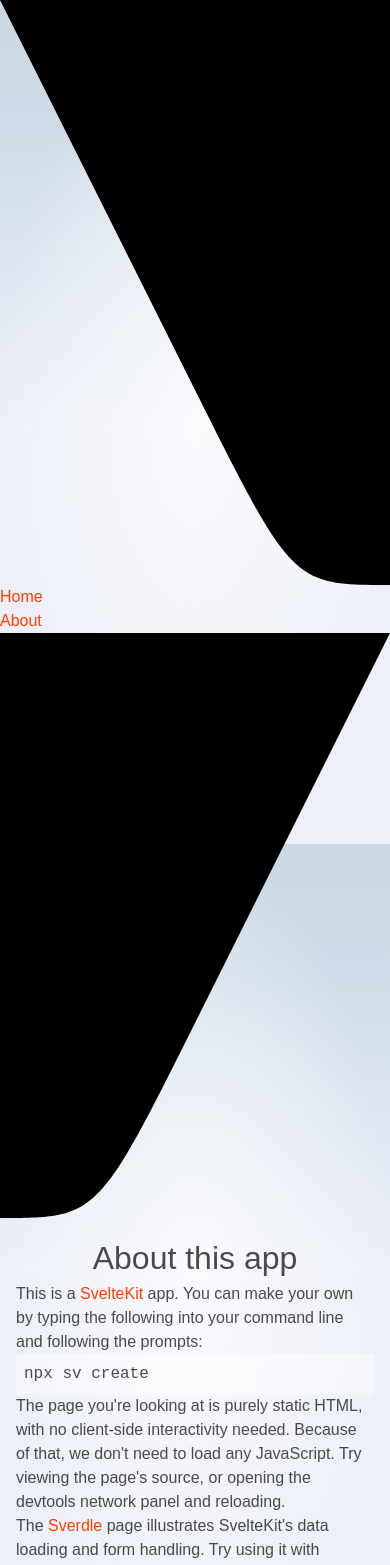
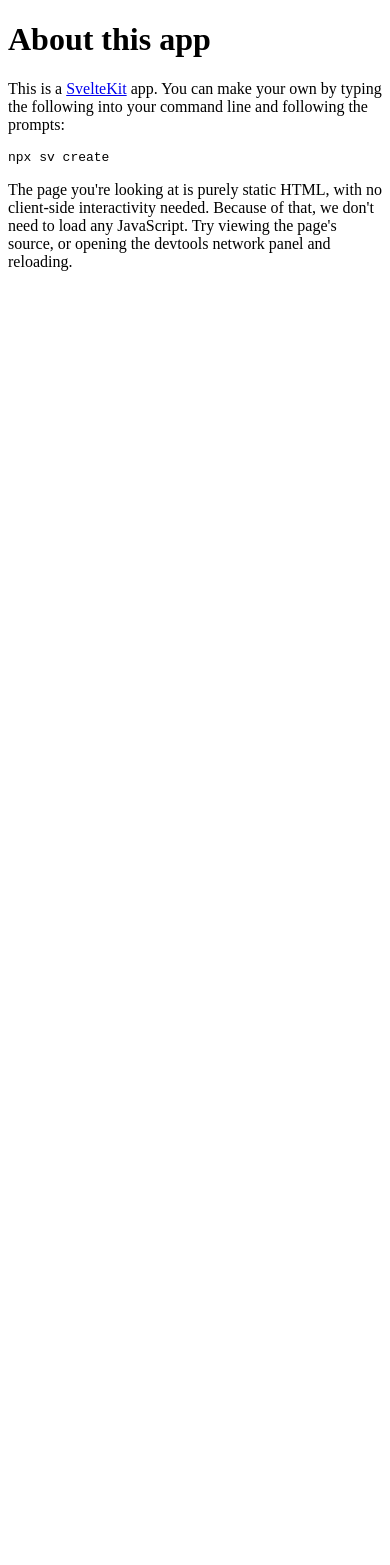
Before and after one commit to danielbom/portfolio, a SvelteKit app: page /about in a window 390 px wide. Shown: the top 1565 px of the page. After the commit the page ends 844 px from the top, so only its background shows below. Built offline with nearby package versions, Linux system fonts and the light colour scheme.

Commit message:
Add SectionHeader + SeactionHero

```diff
--- a/messages/en.json
+++ b/messages/en.json
@@ -1,4 +1,10 @@
 {
 	"$schema": "https://inlang.com/schema/inlang-message-format",
-	"hello_world": "Hello, {name} from en!"
+	"hello_world": "Hello, {name} from en!",
+	"header_about": "About",
+	"header_projects": "Projects",
+	"header_contacts": "Contacts",
+	"hero_hello": "Hello, my name is Daniel Farina, and I am a programmer!",
+	"hero_description": "I develop APIs and web pages with the most popular tools on the market.",
+	"hero_hire_me": "Hire me"
 }
--- a/messages/pt-br.json
+++ b/messages/pt-br.json
@@ -1,4 +1,10 @@
 {
 	"$schema": "https://inlang.com/schema/inlang-message-format",
-	"hello_world": "Hello, {name} from pt-br!"
+	"hello_world": "Hello, {name} from pt-br!",
+	"header_about": "Sobre",
+	"header_projects": "Projetos",
+	"header_contacts": "Contatos",
+	"hero_hello": "Olá, meu nome é Daniel Farina, e eu sou um programador!",
+	"hero_description": "Desenvolvo APIs e páginas web com as ferramentas mais populares do mercado.",
+	"hero_hire_me": "Me contrate"
 }
--- a/src/routes/+layout.svelte
+++ /dev/null
@@ -1,38 +0,0 @@
-<script lang="ts">
-	import { page } from '$app/state';
-	import { locales, localizeHref } from '$lib/paraglide/runtime';
-	import Header from './Header.svelte';
-	import './layout.css';
-
-	let { children } = $props();
-</script>
-
-<div class="app">
-	<Header />
-	<main>{@render children()}</main>
-</div>
-
-<div style="display:none">
-	{#each locales as locale}
-		<a href={localizeHref(page.url.pathname, { locale })}>{locale}</a>
-	{/each}
-</div>
-
-<style>
-	.app {
-		display: flex;
-		flex-direction: column;
-		min-height: 100vh;
-	}
-
-	main {
-		flex: 1;
-		display: flex;
-		flex-direction: column;
-		padding: 1rem;
-		width: 100%;
-		max-width: 64rem;
-		margin: 0 auto;
-		box-sizing: border-box;
-	}
-</style>
--- a/src/routes/+page.svelte
+++ b/src/routes/+page.svelte
@@ -1,4 +1,9 @@
 <script lang="ts">
+	import { page } from '$app/state';
+	import { locales, localizeHref } from '$lib/paraglide/runtime';
+	import SectionHeader from './SectionHeader.svelte';
+	import SectionHero from './SectionHero.svelte';
+	import './layout.css';
 </script>
 
 <svelte:head>
@@ -6,8 +11,28 @@
 	<meta name="description" content="Svelte demo app" />
 </svelte:head>
 
-<section>
-</section>
+<div class="bg-blue-600 min-h-screen scroll-smooth">
+	<div class="bg-indigo-900 text-white h-screen px-4 md:px-10 md:px-30 lg:px-40 xl:px-60 flex flex-col">
+		<SectionHeader />
+		<SectionHero />
+	</div>
+	<div class="bg-white text-black min-h-screen px-4 md:px-10 md:px-30 lg:px-40 xl:px-60 flex flex-col">
+		<div id="about">ABOUT</div>
+		<div id="skills">SKILLS</div>
+		<div id="projects">PROJECTS</div>
+		<!-- <SectionAbout /> -->
+		<!-- <SectionSkills /> -->
+		<!-- <SectionProjects /> -->
+	</div>
+	<div class="bg-indigo-900 text-white px-4 md:px-10 md:px-30 lg:px-40 xl:px-60">
+		<div id="contact">CONTACT</div>
+		<!-- <SectionContactMe /> -->
+		CONTACT ME
+	</div>
+</div>
 
-<style>
-</style>
+<div style="display:none">
+	{#each locales as locale}
+		<a href={localizeHref(page.url.pathname, { locale })}>{locale}</a>
+	{/each}
+</div>
--- a/src/routes/Header.svelte
+++ /dev/null
@@ -1,26 +0,0 @@
-<script lang="ts">
-	import { resolve } from '$app/paths';
-	import { page } from '$app/state';
-</script>
-
-<header>
-	<nav>
-		<svg viewBox="0 0 2 3" aria-hidden="true">
-			<path d="M0,0 L1,2 C1.5,3 1.5,3 2,3 L2,0 Z" />
-		</svg>
-		<ul>
-			<li aria-current={page.url.pathname === '/' ? 'page' : undefined}>
-				<a href={resolve('/')}>Home</a>
-			</li>
-			<li aria-current={page.url.pathname === '/about' ? 'page' : undefined}>
-				<a href={resolve('/about')}>About</a>
-			</li>
-		</ul>
-		<svg viewBox="0 0 2 3" aria-hidden="true">
-			<path d="M0,0 L0,3 C0.5,3 0.5,3 1,2 L2,0 Z" />
-		</svg>
-	</nav>
-</header>
-
-<style>
-</style>
--- /dev/null
+++ b/src/routes/SectionHeader.svelte
@@ -0,0 +1,33 @@
+<script lang="ts">
+	import { m } from '$lib/paraglide/messages.js';
+</script>
+
+<header class="flex justify-between py-10">
+    <div class="text-3xl md:text-2xl">
+        <span class="font-semibold italic">{'<DF/>'}</span> <span class="font-extrabold">Daniel Farina</span>
+    </div>
+    <ul class="hidden md:flex gap-4 text-lg items-center">
+        <li class="hover:text-blue-400 transition transition-1s cursor-pointer">
+            <a href="#about">
+                {m.header_about()}
+            </a>
+        </li>
+        <li class="hover:text-blue-400 transition transition-1s cursor-pointer">
+            <a href="#projects">
+                {m.header_projects()}
+            </a>
+        </li>
+        <li class="hover:text-blue-400 transition transition-1s cursor-pointer">
+            <a href="#contact">
+                {m.header_contacts()}
+            </a>
+        </li>
+        <!-- <li class="text-blue-400 px-3 border border-blue-400 hover:bg-blue-400 hover:text-white transition transition-1s">
+            <a href="#">Blog</a>
+        </li> -->
+        <li class="flex items-center">
+            <!-- <I18nDropdown /> -->
+        </li>
+    </ul>
+    <!-- <LinksDropdown /> -->
+</header>
--- /dev/null
+++ b/src/routes/SectionHero.svelte
@@ -0,0 +1,26 @@
+<script>
+	import { m } from "$lib/paraglide/messages";
+    import heroImage from '$lib/images/professional-programmer-working-late-dark-office.jpg';
+</script>
+
+<section class="flex gap-5 flex-1 pb-20 flex-col-reverse md:flex-row">
+    <div class="flex-1 flex items-center">
+        <div>
+            <h2 class="font-extrabold text-2xl mb-4">{m.hero_hello()}</h2>
+            <p class="mb-12">{m.hero_description()}</p>
+            <a
+                href="#contact"
+                class="rounded-sm bg-blue-400 text-white px-4 py-2 text-xl cursor-pointer hover:bg-blue-500 transition-colors"
+            >
+                {m.hero_hire_me('hero.hire-me')}
+            </a>
+        </div>
+    </div>
+    <div class="flex-1 flex items-center justify-center">
+        <img
+            src={heroImage}
+            alt="Professional Programmer Working Late"
+            class="max-w-full h-auto rounded-2xl shadow-lg"
+        />
+    </div>
+</section>
--- a/src/routes/about/+page.svelte
+++ b/src/routes/about/+page.svelte
@@ -22,9 +22,4 @@
 		Because of that, we don't need to load any JavaScript. Try viewing the page's source, or opening
 		the devtools network panel and reloading.
 	</p>
-
-	<p>
-		The <a href={resolve('/sverdle')}>Sverdle</a> page illustrates SvelteKit's data loading and form handling.
-		Try using it with JavaScript disabled!
-	</p>
 </div>
--- a/src/routes/layout.css
+++ b/src/routes/layout.css
@@ -1,99 +1,6 @@
 @import 'tailwindcss';
 @plugin '@tailwindcss/forms';
 @plugin '@tailwindcss/typography';
-@import '@fontsource/fira-mono';
-
-:root {
-	--font-body:
-		Arial, -apple-system, BlinkMacSystemFont, 'Segoe UI', Roboto, Oxygen, Ubuntu, Cantarell,
-		'Open Sans', 'Helvetica Neue', sans-serif;
-	--font-mono: 'Fira Mono', monospace;
-	--color-bg-0: rgb(202, 216, 228);
-	--color-bg-1: hsl(209, 36%, 86%);
-	--color-bg-2: hsl(224, 44%, 95%);
-	--color-theme-1: #ff3e00;
-	--color-theme-2: #4075a6;
-	--color-text: rgba(0, 0, 0, 0.7);
-	--column-width: 42rem;
-	--column-margin-top: 4rem;
-	font-family: var(--font-body);
-	color: var(--color-text);
-}
-
-body {
-	min-height: 100vh;
-	margin: 0;
-	background-attachment: fixed;
-	background-color: var(--color-bg-1);
-	background-size: 100vw 100vh;
-	background-image:
-		radial-gradient(50% 50% at 50% 50%, rgba(255, 255, 255, 0.75) 0%, rgba(255, 255, 255, 0) 100%),
-		linear-gradient(180deg, var(--color-bg-0) 0%, var(--color-bg-1) 15%, var(--color-bg-2) 50%);
-}
-
-h1,
-h2,
-p {
-	font-weight: 400;
-}
-
-p {
-	line-height: 1.5;
-}
-
-a {
-	color: var(--color-theme-1);
-	text-decoration: none;
-}
-
-a:hover {
-	text-decoration: underline;
-}
-
-h1 {
-	font-size: 2rem;
-	text-align: center;
-}
-
-h2 {
-	font-size: 1rem;
-}
-
-pre {
-	font-size: 16px;
-	font-family: var(--font-mono);
-	background-color: rgba(255, 255, 255, 0.45);
-	border-radius: 3px;
-	box-shadow: 2px 2px 6px rgb(255 255 255 / 25%);
-	padding: 0.5em;
-	overflow-x: auto;
-	color: var(--color-text);
-}
-
-.text-column {
-	display: flex;
-	max-width: 48rem;
-	flex: 0.6;
-	flex-direction: column;
-	justify-content: center;
-	margin: 0 auto;
-}
-
-input,
-button {
-	font-size: inherit;
-	font-family: inherit;
-}
-
-button:focus:not(:focus-visible) {
-	outline: none;
-}
-
-@media (min-width: 720px) {
-	h1 {
-		font-size: 2.4rem;
-	}
-}
 
 .visually-hidden {
 	border: 0;
```
Also changed, not shown: 1 other file (tests, documents, lock files or other folders).
